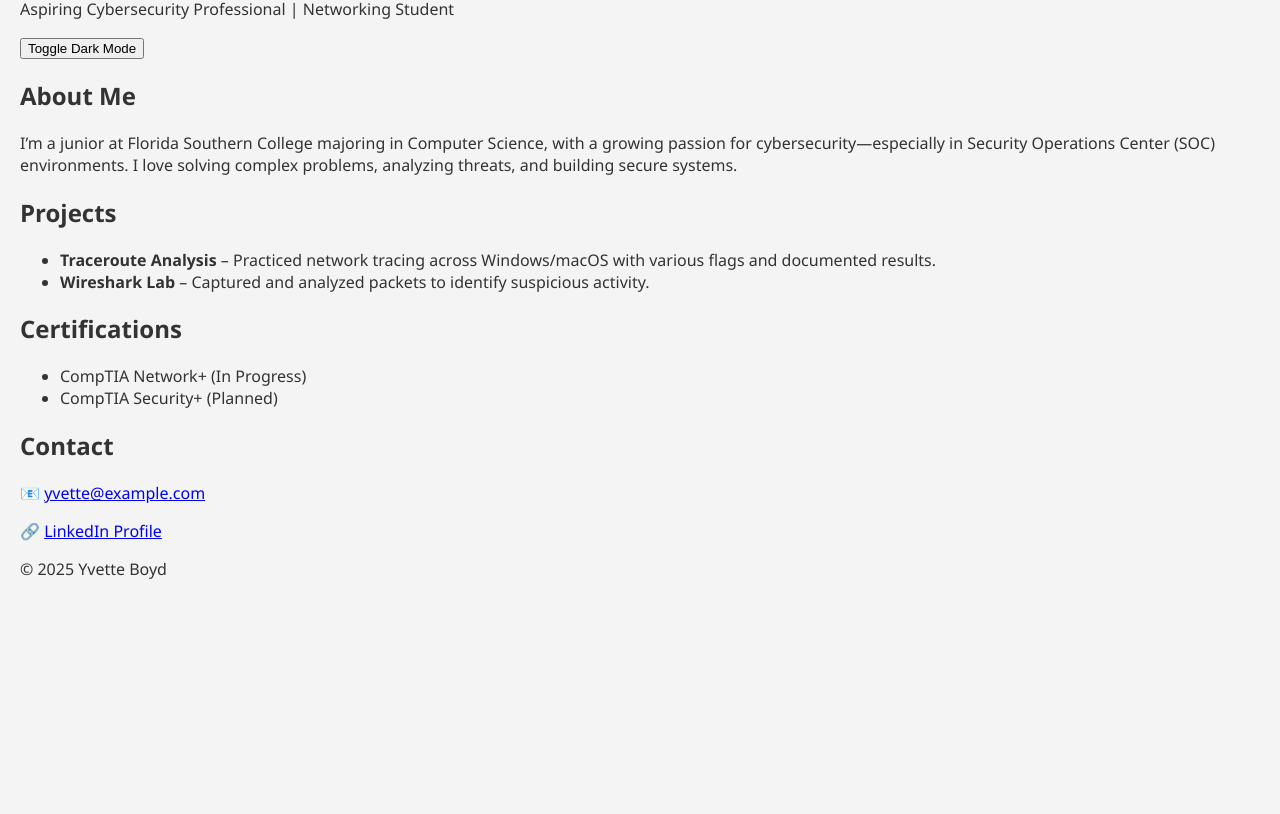
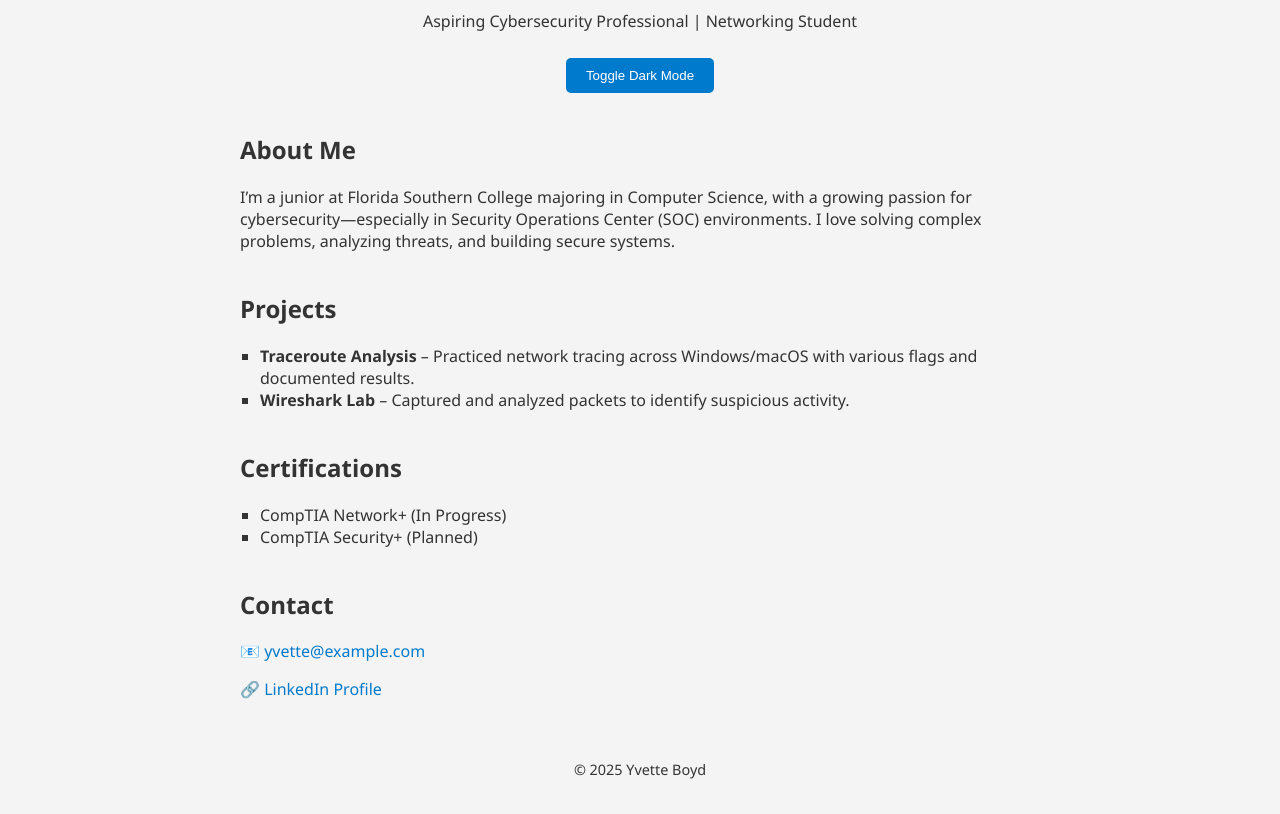
Before and after one commit to 0ddev3/0ddev3.github.io, a plain HTML site: page index.html in a window 1280 px wide. Shown: the part 108-922 px from the top of the page. Before the commit the page ends 800 px from the top, so only its background shows below. Drawn offline with Linux system fonts and the light colour scheme.

Commit message:
Update style.css

```diff
--- a/style.css
+++ b/style.css
@@ -1,12 +1,66 @@
-/* style.css */
 body {
   font-family: 'Segoe UI', sans-serif;
   background-color: #f4f4f4;
   color: #333;
   margin: 0;
   padding: 20px;
+  transition: background-color 0.3s, color 0.3s;
 }
+
+header {
+  text-align: center;
+  margin-bottom: 40px;
+}
+
+h1 {
+  font-size: 2.5em;
+  margin-bottom: 0.2em;
+}
+
+button {
+  padding: 10px 20px;
+  margin-top: 10px;
+  cursor: pointer;
+  background-color: #007acc;
+  color: white;
+  border: none;
+  border-radius: 5px;
+}
+
+main {
+  max-width: 800px;
+  margin: auto;
+}
+
+section {
+  margin-bottom: 40px;
+}
+
+ul {
+  list-style-type: square;
+  padding-left: 20px;
+}
+
+a {
+  color: #007acc;
+  text-decoration: none;
+}
+
+footer {
+  text-align: center;
+  margin-top: 60px;
+  font-size: 0.9em;
+}
+
 .dark-mode {
   background-color: #121212;
   color: #eee;
 }
+
+.dark-mode a {
+  color: #66ccff;
+}
+
+.dark-mode button {
+  background-color: #444;
+}
```
